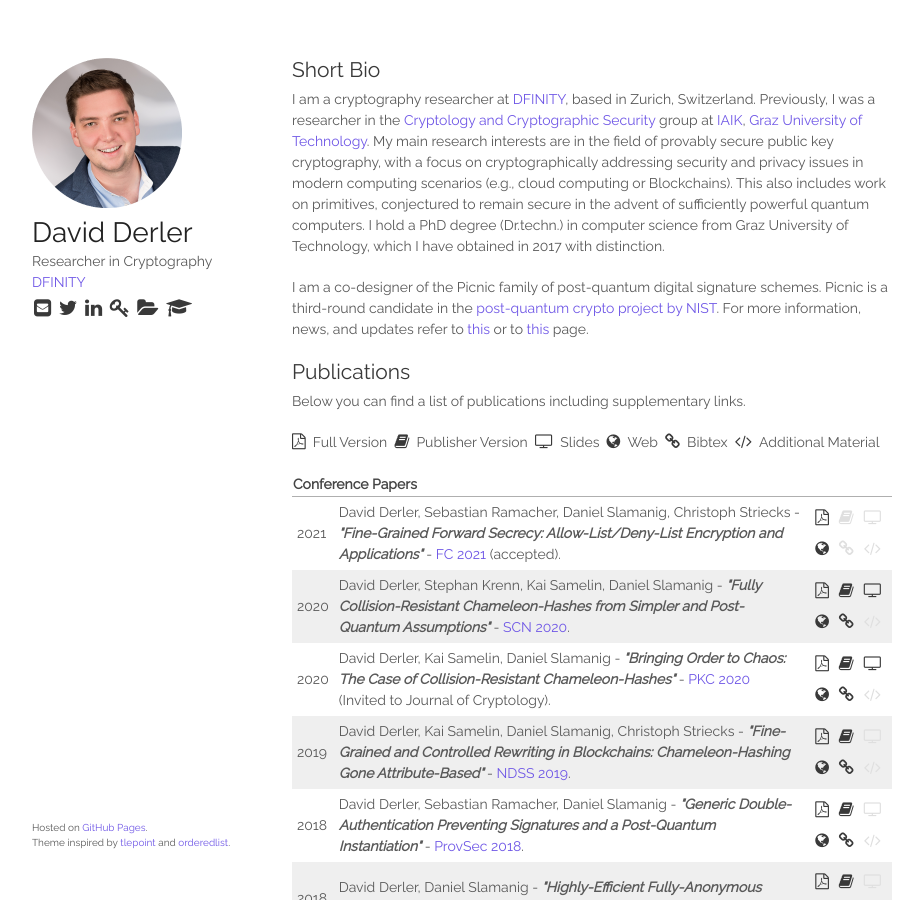
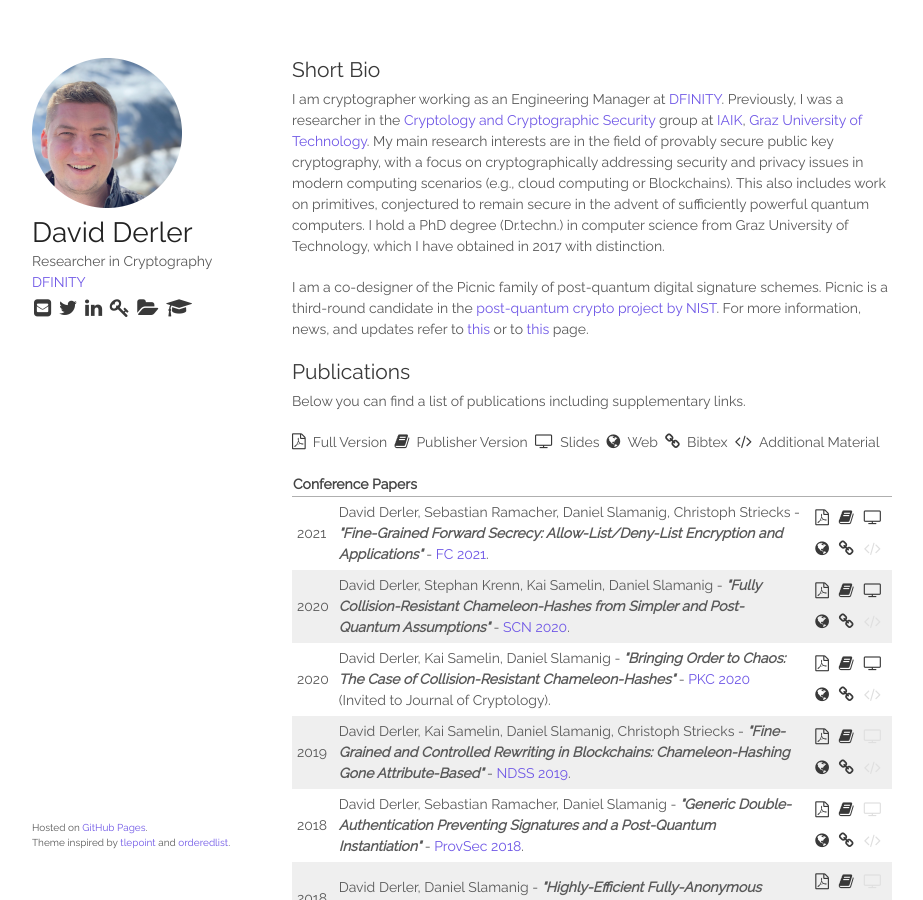
Before and after one commit to derlerd/derlerd.github.io, a Jekyll site: the page built from index.html, in a window 1280 px wide and 900 px high. Shown: the whole window, without its empty margins (178-1101 px from the left). Built offline with Jekyll 4.4.1, drawn with Linux system fonts in a browser that asks for light colours.

Commit message:
Update bio

```diff
--- a/_includes/bio.html
+++ b/_includes/bio.html
@@ -1,4 +1,4 @@
 <h2>Short Bio</h2>
-<p>I am a cryptography researcher at <a href="https://www.dfinity.org">DFINITY</a>, based in Zurich, Switzerland. Previously, I was a researcher in the <a href="https://www.iaik.tugraz.at/research-area/crypto/">Cryptology and Cryptographic Security</a> group at <a href="https://www.iaik.tugraz.at">IAIK</a>, <a href="http://www.tugraz.at">Graz University of Technology</a>. My main research interests are in the field of provably secure public key cryptography, with a focus on cryptographically addressing security and privacy issues in modern computing scenarios (e.g., cloud computing or Blockchains). This also includes work on primitives, conjectured to remain secure in the advent of sufficiently powerful quantum computers. I hold a PhD degree (Dr.techn.) in computer science from Graz University of Technology, which I have obtained in 2017 with distinction. <!-- Before joining IAIK in 2013, I completed both, my master studies (Dipl.-Ing., 2013) and my bachelor studies (BSc, 2011) in Software Development and Business Management at Graz University of Technology with distinction. Currently, I am involved in various EU funded projects, focusing on privacy preserving identity management as well as secure and privacy preserving cloud computing. In addition to that, I am involved in teaching various graduate and undergraduate courses.--></p>
+<p>I am cryptographer working as an Engineering Manager at <a href="https://www.dfinity.org">DFINITY</a>. Previously, I was a researcher in the <a href="https://www.iaik.tugraz.at/research-area/crypto/">Cryptology and Cryptographic Security</a> group at <a href="https://www.iaik.tugraz.at">IAIK</a>, <a href="http://www.tugraz.at">Graz University of Technology</a>. My main research interests are in the field of provably secure public key cryptography, with a focus on cryptographically addressing security and privacy issues in modern computing scenarios (e.g., cloud computing or Blockchains). This also includes work on primitives, conjectured to remain secure in the advent of sufficiently powerful quantum computers. I hold a PhD degree (Dr.techn.) in computer science from Graz University of Technology, which I have obtained in 2017 with distinction. <!-- Before joining IAIK in 2013, I completed both, my master studies (Dipl.-Ing., 2013) and my bachelor studies (BSc, 2011) in Software Development and Business Management at Graz University of Technology with distinction. Currently, I am involved in various EU funded projects, focusing on privacy preserving identity management as well as secure and privacy preserving cloud computing. In addition to that, I am involved in teaching various graduate and undergraduate courses.--></p>
 
 <p>I am a co-designer of the Picnic family of post-quantum digital signature schemes. Picnic is a third-round candidate in the <a href="https://csrc.nist.gov/projects/post-quantum-cryptography">post-quantum crypto project by NIST</a>. For more information, news, and updates refer to <a href="https://www.microsoft.com/en-us/research/project/picnic/">this</a> or to <a href="https://microsoft.github.io/Picnic/">this</a> page.</p>
--- a/_proc/2020-12-03-dfpe.markdown
+++ b/_proc/2020-12-03-dfpe.markdown
@@ -4,8 +4,10 @@
 title: "Fine-Grained Forward Secrecy: Allow-List/Deny-List Encryption and Applications"
 authors: David Derler, Sebastian Ramacher, Daniel Slamanig, Christoph Striecks
 venue: FC 2021
-vatt: (accepted)
 vurl: https://fc21.ifca.ai/
 pdf: http://eprint.iacr.org/2019/912.pdf
 web: http://eprint.iacr.org/2019/912
+pub: https://doi.org/10.1007/978-3-662-64331-0_26
+bib: https://dblp.org/rec/conf/fc/DerlerRSS21.html?view=bibtex
+talk: https://youtu.be/kEvfzz8eOjs
 ---
```
Also changed, not shown: images/dd.png.
